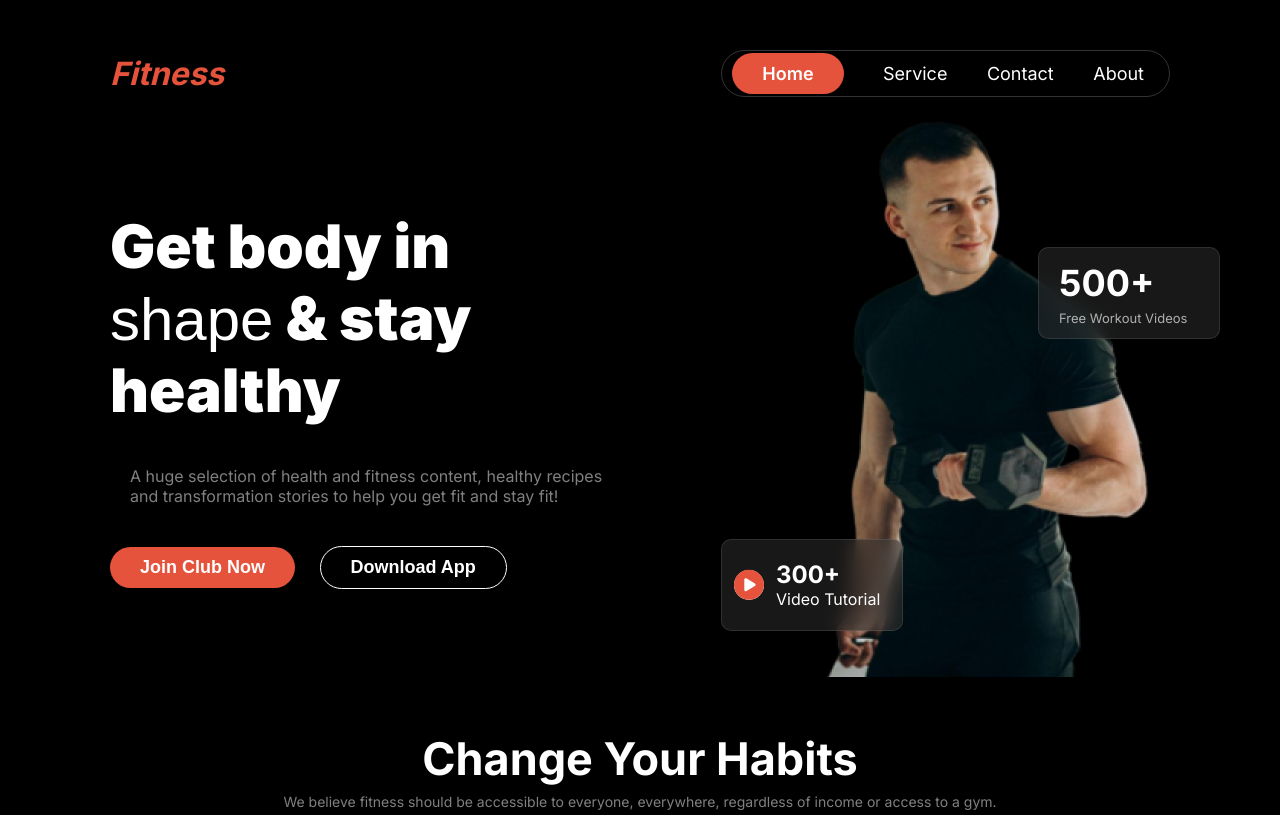
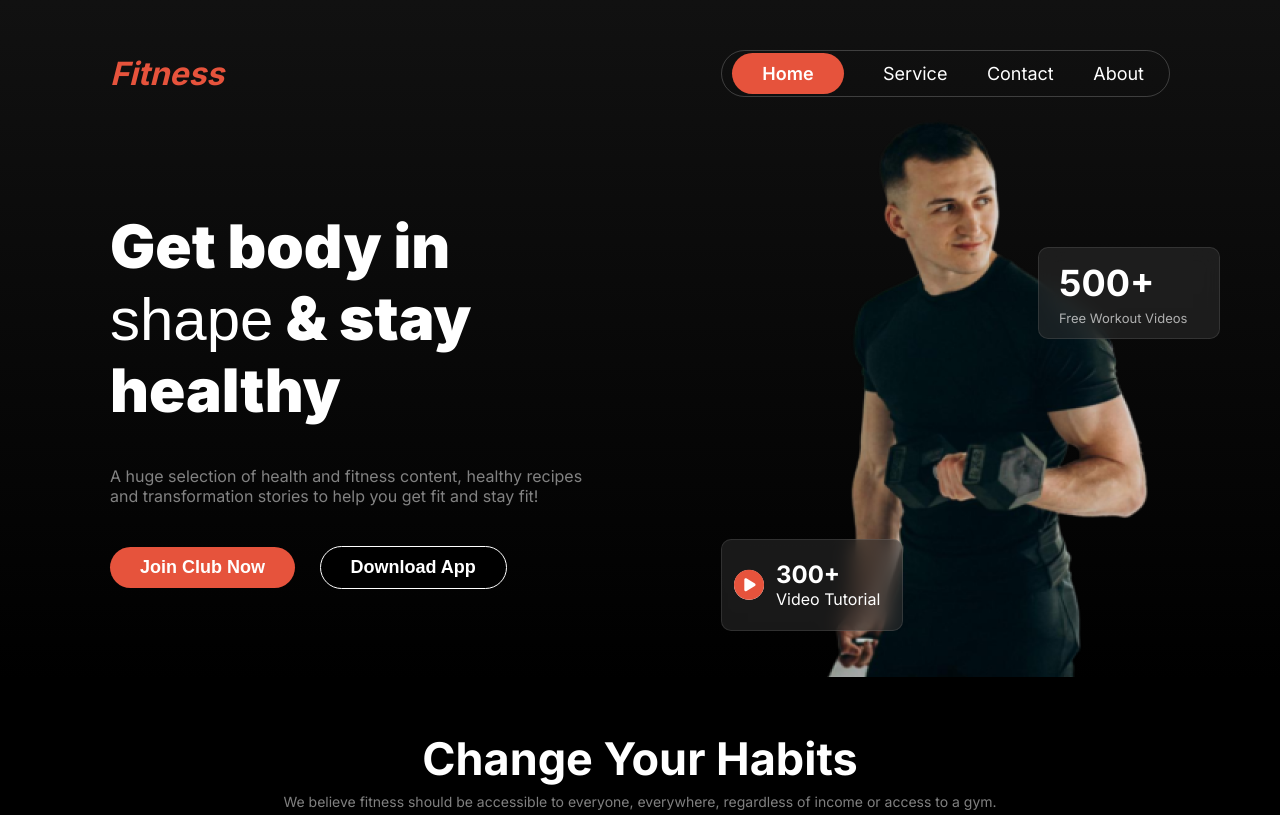
Before and after one commit to shakirhasan133/B10-Assignment2, a plain HTML site: page index.html in a window 1280 px wide. Shown: the top 815 px of the page. Drawn offline with Linux system fonts and the light colour scheme; a web font is replaced by a local one.

Commit message:
issue solved at hero area des. padding and header gradient background

```diff
--- a/styles/style.css
+++ b/styles/style.css
@@ -70,13 +70,13 @@ a,li{
 
 /* nav area css */
 header{
-
+    background: linear-gradient(180.00deg, rgb(17, 17, 17),rgba(119, 119, 119, 0) 100%);
 }
 .nav-container{
     display: flex;
     align-items: center;
     justify-content: space-between;
-    margin-top: 50px;
+    padding-top: 50px;
 }
 .nav-container ul{
     padding: 0;
@@ -155,7 +155,7 @@ header{
 
 }
 
-.free-video-card h2, p{
+.free-video-card h2, .free-video-card p{
     margin: 0;
     padding-left: 20px;
 }
```
